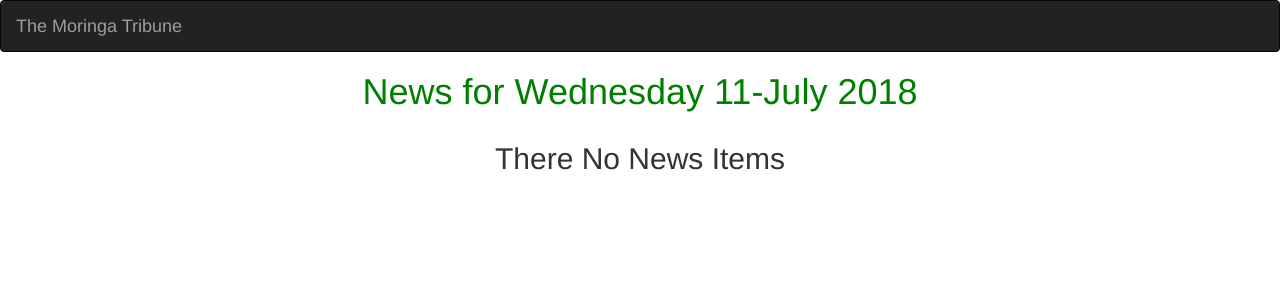
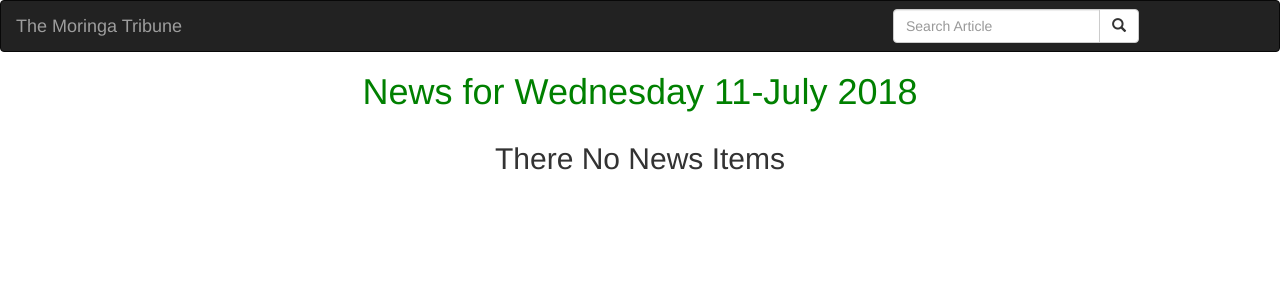
Before and after one commit to Blankphrase/Tribune, a Django app: page / in a window 1280 px wide. Shown: the top 300 px of the page. Run offline with Django 3.2, Linux system fonts and the light colour scheme; data that the repository does not hold is empty; some libraries are stand-ins or nearby versions.

Commit message:
creation of search input in the navbar

```diff
--- a/news/templates/navbar.html
+++ b/news/templates/navbar.html
@@ -10,6 +10,16 @@
                 <div class="navbar-header">
                     <a class="navbar-brand" href="{% url 'newsToday' %}">The Moringa Tribune</a>
                 </div>
+                <div class="col-sm-4 col-md-4 navbar-right">
+                    <form class="navbar-form" role="search" action="{% url 'search_results' %}">
+                        <div class="input-group">
+                            <input type="text" class="form-control" placeholder="Search Article" name="article">
+                            <div class="input-group-btn">
+                                <button class="btn btn-default" type="submit"><i class="glyphicon glyphicon-search"></i></button>
+                            </div>
+                        </div>
+                    </form>
+                </div>
             </div>
         </nav>
     </body>
```
